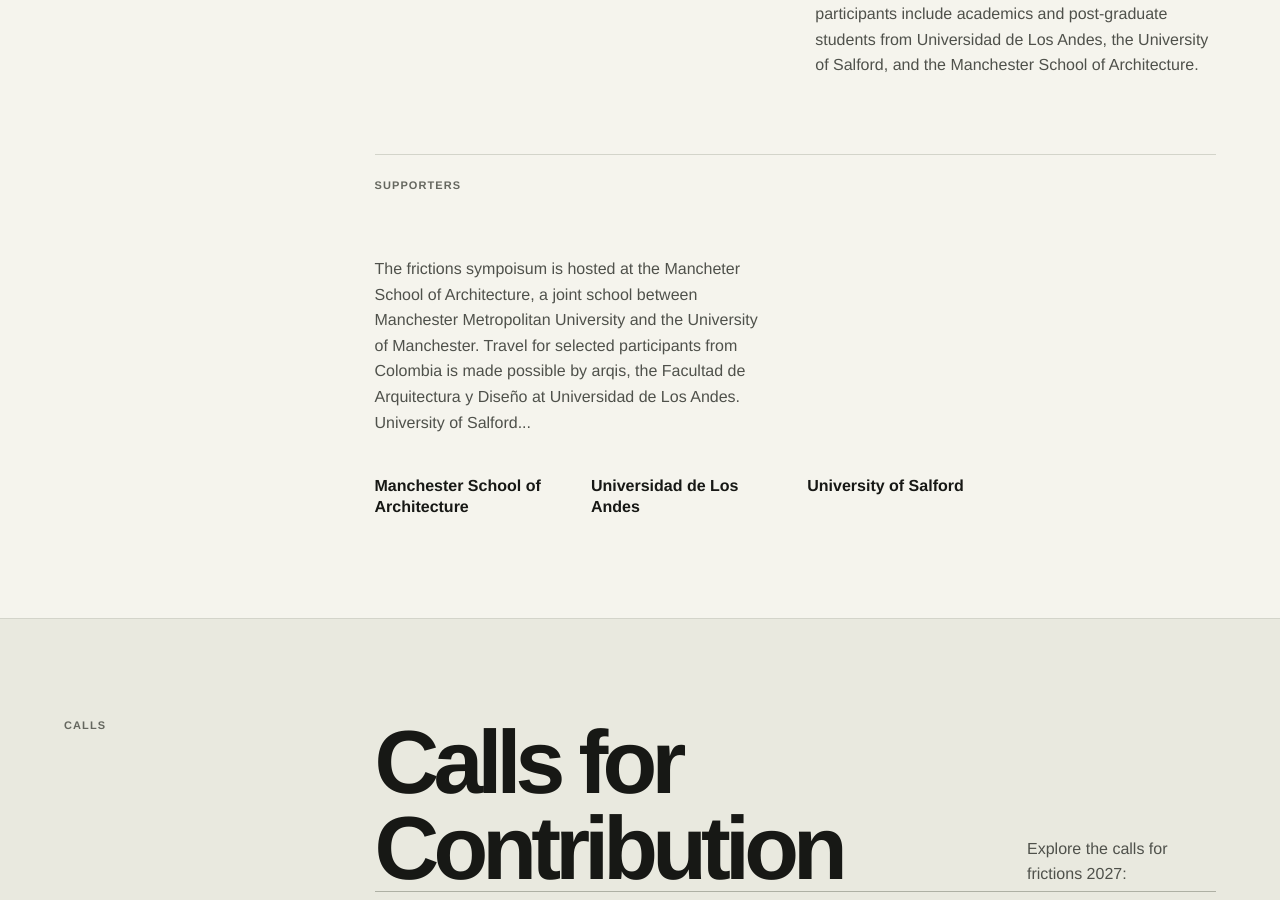
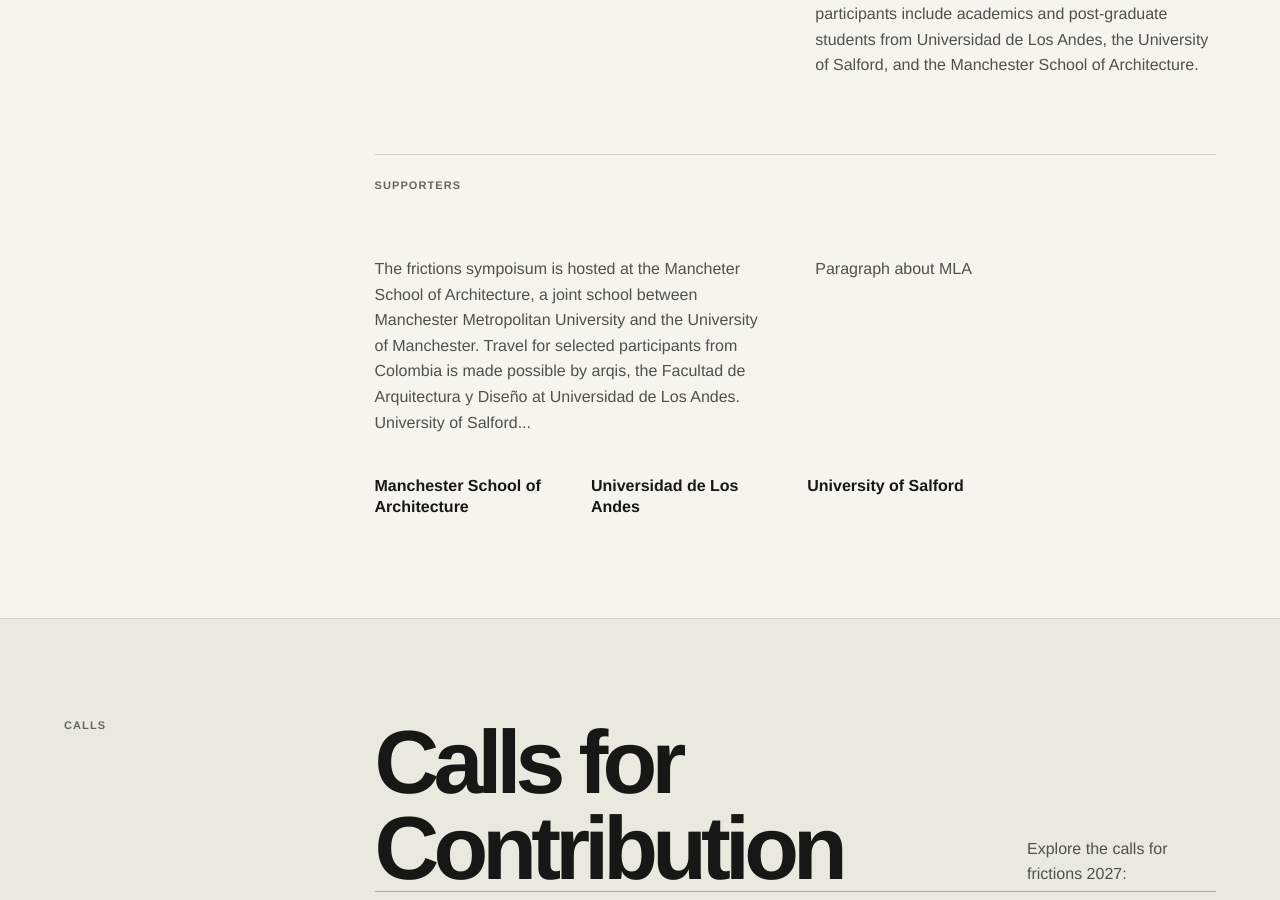
Before and after one commit to rtbs-atlas/frictions.github.io, a Jekyll site: the page built from index.html, in a window 1280 px wide and 900 px high, scrolled down 1677 px. Built offline with Jekyll 4.4.1, drawn with Linux system fonts in a browser that asks for light colours.

Commit message:
Update supporters section with MLA information
Added a new paragraph about MLA to the supporters section.

```diff
--- a/index.html
+++ b/index.html
@@ -30,7 +30,7 @@ Set participants include academics and post-graduate students from Universidad d
       <h2>Supporters</h2>
       <div class="about-copy">
         <p>The frictions sympoisum is hosted at the Mancheter School of Architecture, a joint school between Manchester Metropolitan University and the University of Manchester. Travel for selected participants from Colombia is made possible by arqis, the Facultad de Arquitectura y Diseño at Universidad de Los Andes. University of Salford...
-</p>
+</p><p>Paragraph about MLA</p>
       </div>
       <ul>
         <li>Manchester School of Architecture</li>
```
